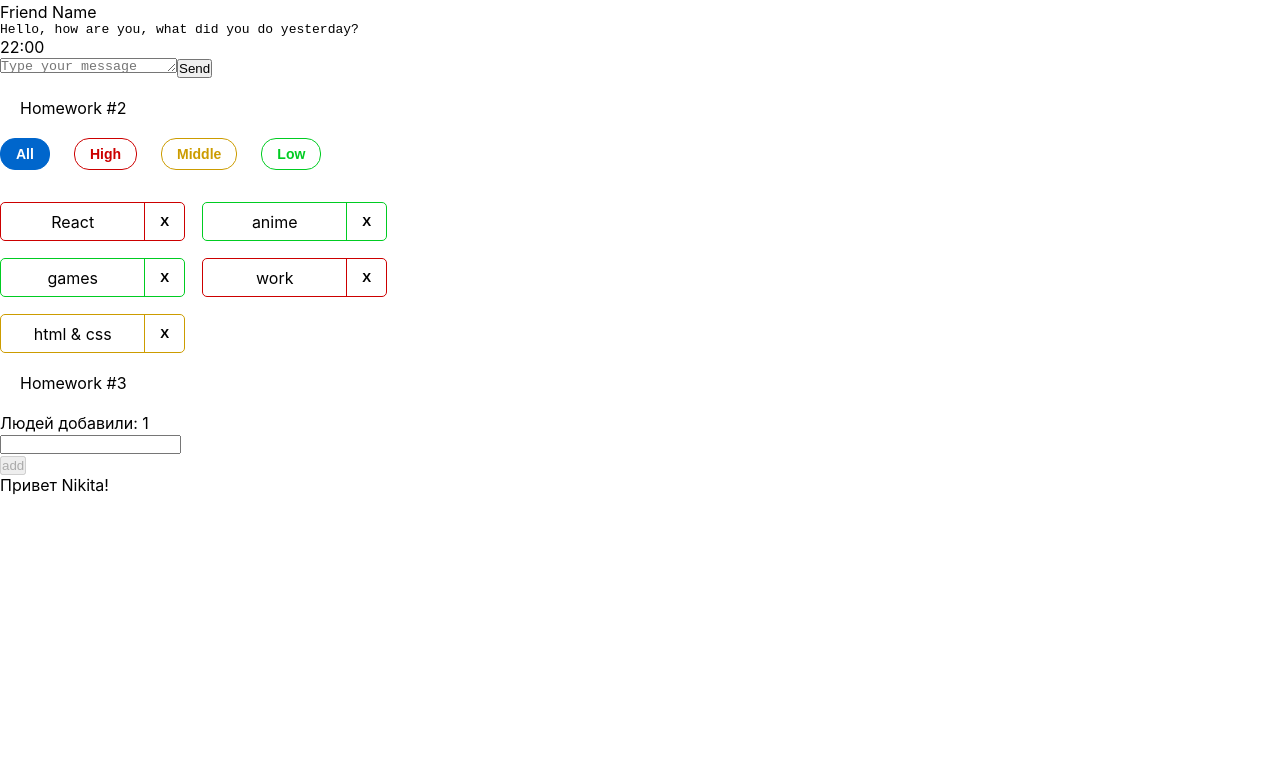
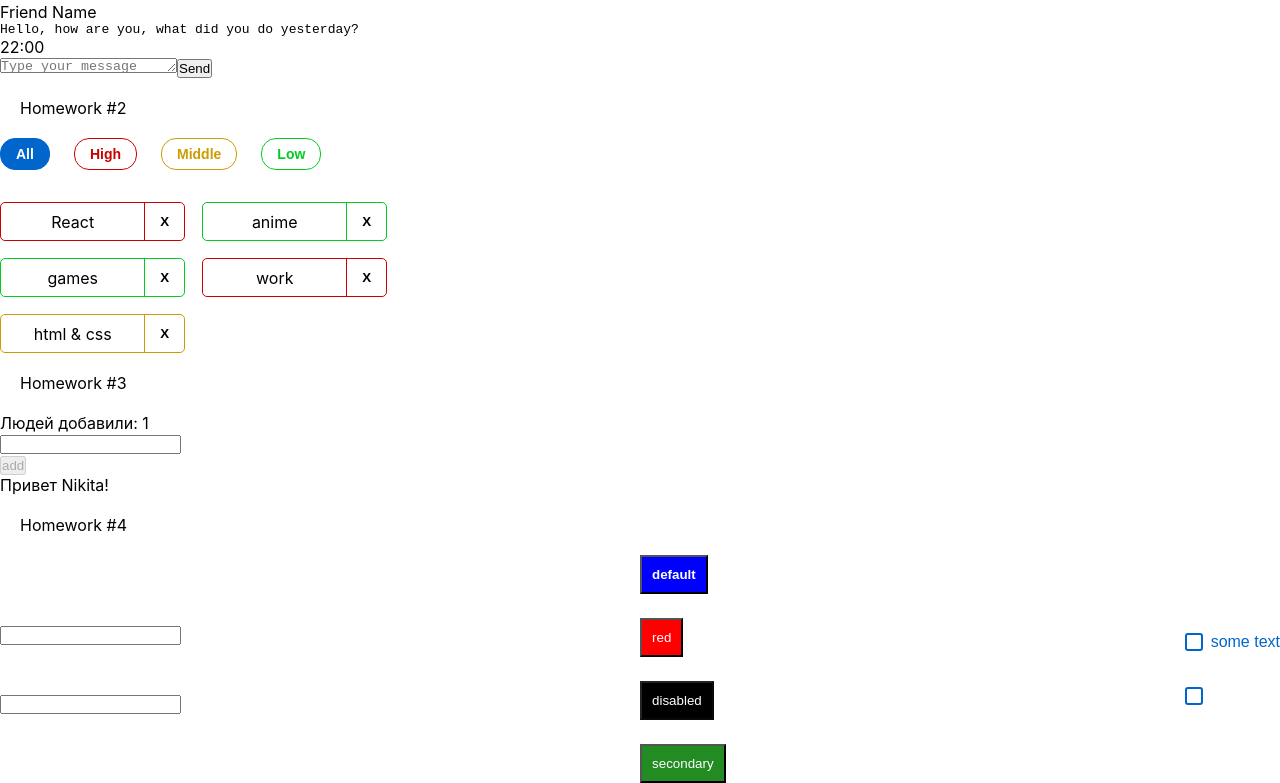
Before and after one commit to Ateo101/react-homeworks, a React (Create React App) app: page /#/junior-plus in a window 1280 px wide. Before the commit this address led to /. Shown: the part 505-1288 px from the top of the page. Before the commit the page ends 1000 px from the top, so only its background shows below. Built offline with nearby package versions, Linux system fonts and the light colour scheme.

Commit message:
HW#4 - done

```diff
--- a/src/s1-main/App.tsx
+++ b/src/s1-main/App.tsx
@@ -3,6 +3,7 @@
 import HW1 from '../s2-homeworks/hw01/HW1'
 import HW2 from "../s2-homeworks/hw02/HW2";
 import HW3 from "../s2-homeworks/hw03/HW3";
+import HW4 from "../s2-homeworks/hw04/HW4";
 
 function App() {
     return (
@@ -11,7 +12,7 @@
             {/*раскомментировать по ходу выполнения*/}
             <HW2/>
             <HW3/>
-            {/*<HW4/>*/}
+            <HW4/>
 
             {/*при выполнении дз 5 и более - закомментировать здесь дз 1-4, так как они есть внутри дз 5*/}
             {/*<HW5/>*/}
--- a/src/s2-homeworks/hw04/Stand.tsx
+++ b/src/s2-homeworks/hw04/Stand.tsx
@@ -3,6 +3,11 @@
 import SuperInputText from './common/c1-SuperInputText/SuperInputText'
 import SuperCheckbox from './common/c3-SuperCheckbox/SuperCheckbox'
 import SuperButton from './common/c2-SuperButton/SuperButton'
+
+//* 1 - понять (и простить) SuperInputText
+//* 2 - в зависимости от типа и дизэйбла прицепить нужный класс в SuperButton.tsx (строка 21)
+//* 3 - дописать onChangeCallback в SuperCheckbox.tsx чтоб оба чекбокса работали на стенде
+//* 4 - сделать стили в соответствии с дизайном
 
 const Stand = () => {
     const [stateForAllInputs, setValue] = useState<string>('')
--- a/src/s2-homeworks/hw04/common/c2-SuperButton/SuperButton.module.css
+++ b/src/s2-homeworks/hw04/common/c2-SuperButton/SuperButton.module.css
@@ -1,16 +1,24 @@
 .button {
+    padding: 10px;
+    color: white;
 }
 
 .disabled {
+    background-color: black;
+
 }
 
 .secondary {
+    background-color: forestgreen;
 }
 
 .default {
+    font-weight: bold;
+    background-color: blue;
 }
 
 .red {
+    background-color: red;
 }
 
 .default:hover {
--- a/src/s2-homeworks/hw04/common/c2-SuperButton/SuperButton.tsx
+++ b/src/s2-homeworks/hw04/common/c2-SuperButton/SuperButton.tsx
@@ -18,11 +18,14 @@
     }
 ) => {
     const finalClassName = s.button
-        // + (disabled
-        //         ? ...
-        //         : xType === 'red'
-        //             ? ...
-        + (className ? ' ' + className : '') // задачка на смешивание классов
+         + ' ' + (disabled
+                 ? s.disabled
+                 : xType === 'red'
+                     ? s.red
+        + (className ? ' ' + className : '')
+                 : xType === 'secondary'
+                     ? s.secondary
+                     : s.default ) // задачка на смешивание классов
 
     return (
         <button
--- a/src/s2-homeworks/hw04/common/c3-SuperCheckbox/SuperCheckbox.tsx
+++ b/src/s2-homeworks/hw04/common/c3-SuperCheckbox/SuperCheckbox.tsx
@@ -27,8 +27,7 @@
     }
 ) => {
     const onChangeCallback = (e: ChangeEvent<HTMLInputElement>) => {
-        // задачка на написание онченджа
-
+        onChangeChecked && onChangeChecked(e.currentTarget.checked)
     }
 
     const finalInputClassName = s.checkbox
```
